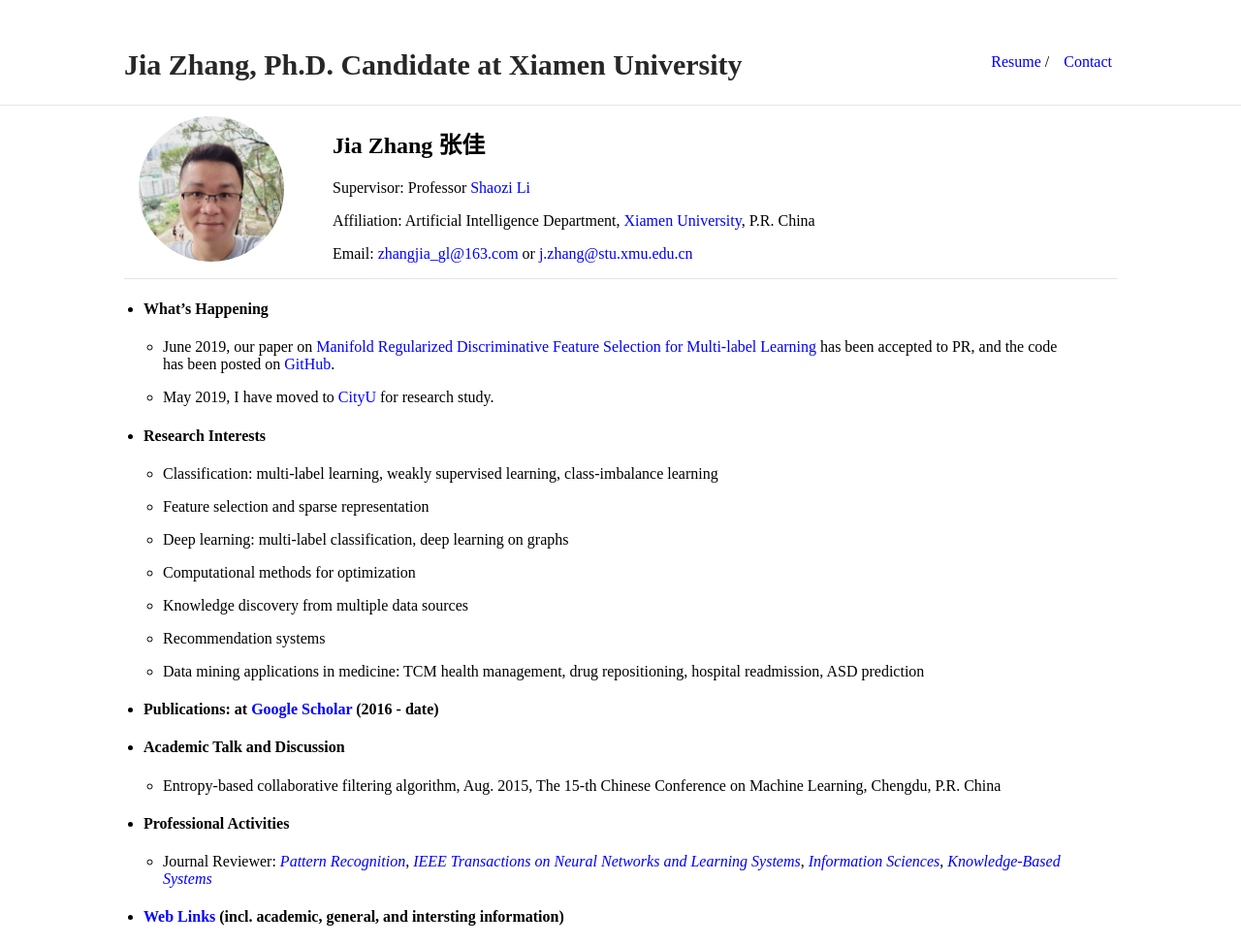
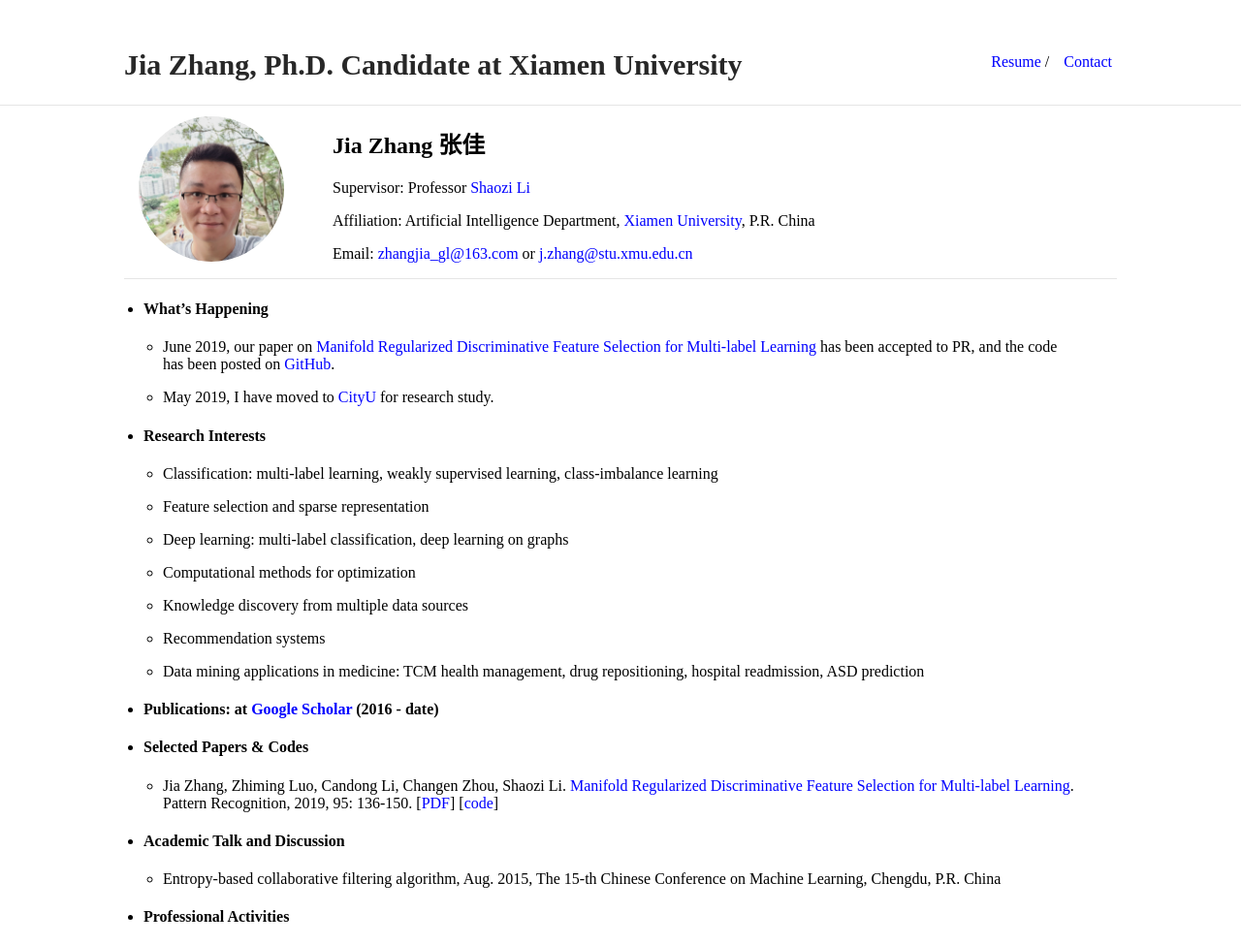
Before and after one commit to jiazhang-ml/jiazhang-ml.github.io, a Jekyll site: the page built from index.md, in a window 1280 px wide. Shown: the top 975 px of the page at 97% size. Built offline with Jekyll 4.4.1, drawn with Linux system fonts in a browser that asks for light colours; grey boxes are pictures that could not be loaded.

Commit message:
Update index.md

```diff
--- a/index.md
+++ b/index.md
@@ -38,6 +38,10 @@ Email: [zhangjia_gl@163.com](mailto:zhangjia_gl@163.com) or [j.zhang@stu.xmu.edu
 
 * #### Publications: at [Google Scholar](https://scholar.google.com.hk/citations?user=yBaTk-gAAAAJ&hl=en) (2016 - date)
 
+* #### Selected Papers & Codes
+
+   * Jia Zhang, Zhiming Luo, Candong Li, Changen Zhou, Shaozi Li. [Manifold Regularized Discriminative Feature Selection for Multi-label Learning](https://www.sciencedirect.com/science/article/pii/S0031320319302341). Pattern Recognition, 2019, 95: 136-150. [[PDF](1-s2.0-S0031320319302341-main)] [[code](https://github.com/jiazhang-ml/MDFS)]
+
 * #### Academic Talk and Discussion
 
     * Entropy-based collaborative filtering algorithm, Aug. 2015, The 15-th Chinese Conference on Machine Learning, Chengdu, P.R. China
```
